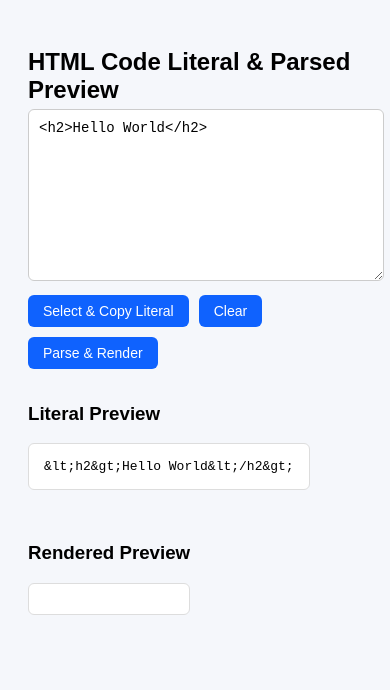
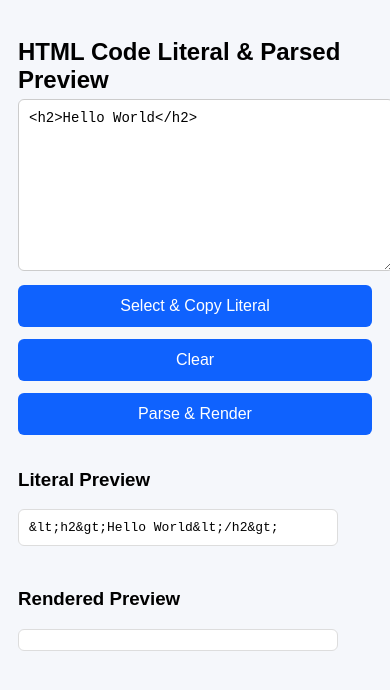
Before and after one commit to kokhinmaungwin/HTML-Parser-PWA, a plain HTML site: page index.html in a window 390 px wide. Drawn offline with Linux system fonts and the light colour scheme.

Commit message:
Update index.html

```diff
--- a/index.html
+++ b/index.html
@@ -7,11 +7,10 @@
 
   <link rel="manifest" href="manifest.json" />
   <meta name="theme-color" content="#0f62fe" />
-
 <style>
   body {
     font-family: Arial, sans-serif;
-      padding: 20px;
+    padding: 10px;
     background: #f5f7fb;
   }
   textarea {
@@ -24,20 +23,20 @@
     border: 1px solid #ccc;
     resize: vertical;
   }
-
   #previewWrapper {
     margin-top: 15px;
     display: flex;
-      gap: 20px;
+    gap: 10px;
     flex-wrap: wrap;
   }
   pre, .rendered {
     background: #fff;
     border: 1px solid #ddd;
-      padding: 15px;
+    padding: 10px;
     white-space: pre-wrap;
     word-wrap: break-word;
-      flex: 1 1 45%;
+    flex: 1 1 40%;
+    max-width:320px;
     max-height: 300px;
     overflow-y: auto;
     font-family: monospace;
@@ -55,7 +54,7 @@
     flex-wrap: wrap;
   }
   button {
-      padding: 8px 15px;
+    padding: 8px 10px;
     border: none;
     background: #0f62fe;
     color: white;
@@ -73,6 +72,26 @@
   }
   h2 {
     margin-bottom: 5px;
+  }
+
+  /* Responsive for small screens */
+  @media (max-width: 600px) {
+    #previewWrapper {
+      flex-direction: column;
+    }
+    pre, .rendered {
+      flex: 1 1 100%;
+      max-height: 200px;  /* reduce height a bit for mobile */
+    }
+    button {
+      flex: 1 1 100%;
+      font-size: 16px;
+      padding: 12px 0;
+    }
+    .controls {
+      flex-direction: column;
+      gap: 12px;
+    }
   }
 </style>
 </head>
```
Lines whose indentation alone changed are shown as unchanged.
